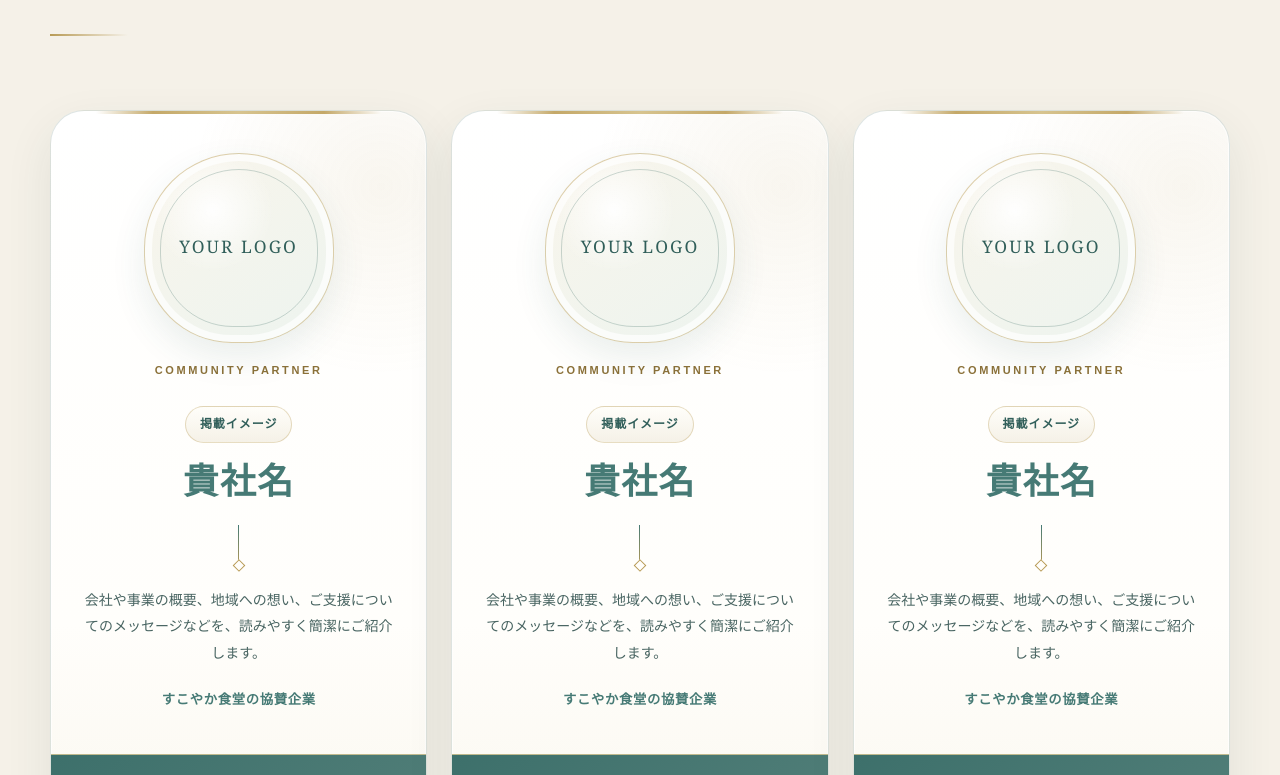
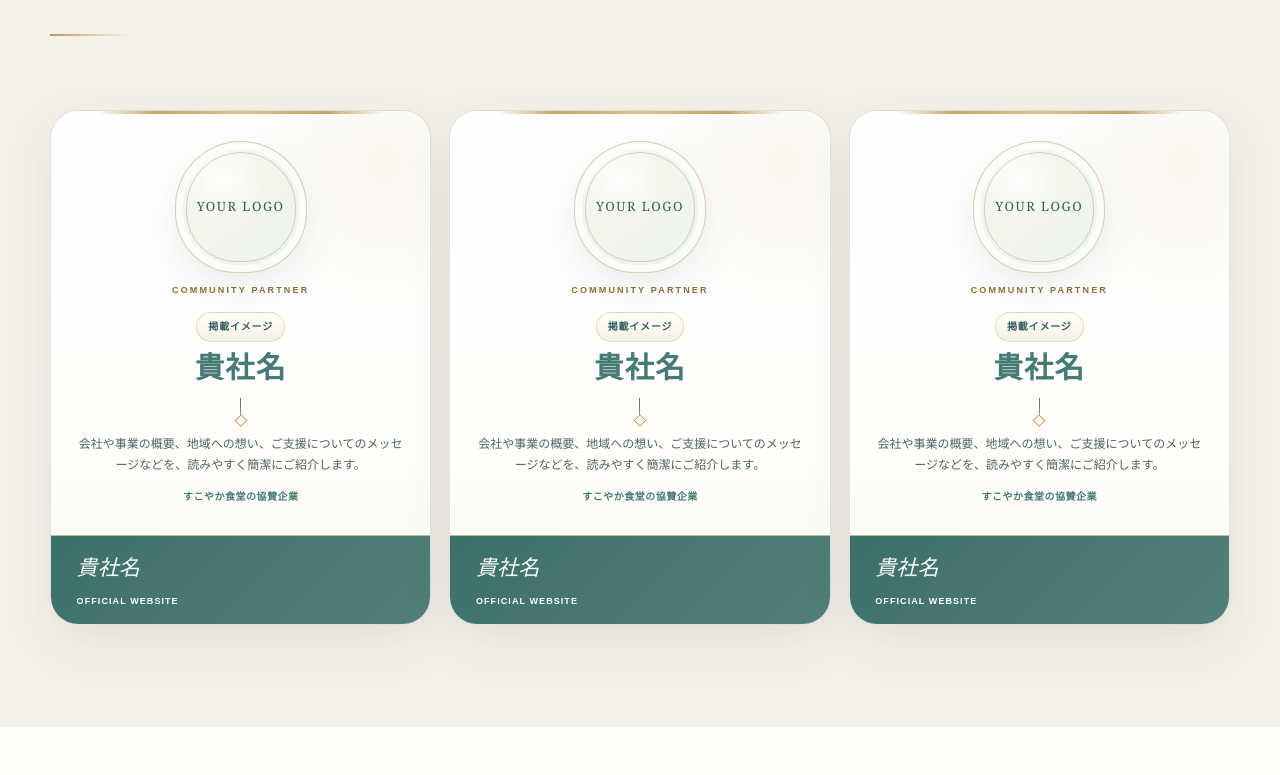
Before and after one commit to SUKOYAKASHOKUDO/sukoyaka-shokudo, a Next.js app: page /partners in a window 1280 px wide. Shown: the part 1485-2260 px from the top of the page. Built offline with nearby package versions, Linux system fonts and the light colour scheme.

Commit message:
Compact partner cards for larger directories

```diff
--- a/app/storybook-world.css
+++ b/app/storybook-world.css
@@ -1713,7 +1713,7 @@ body::selection {
 .partner-showcase-list {
   display: grid;
   grid-template-columns: repeat(3, minmax(0, 1fr));
-  gap: 24px;
+  gap: 18px;
 }
 
 .partner-showcase-card {
@@ -1723,7 +1723,7 @@ body::selection {
   overflow: hidden;
   flex-direction: column;
   border: 1px solid rgba(49, 95, 90, 0.16);
-  border-radius: 34px;
+  border-radius: 28px;
   background:
     radial-gradient(circle at 88% 10%, rgba(184, 155, 86, 0.09), transparent 25%),
     linear-gradient(180deg, #fff 0%, #fffefb 68%, #faf7ee 100%);
@@ -1746,12 +1746,12 @@ body::selection {
 
 .partner-showcase-body {
   display: grid;
-  min-height: 520px;
+  min-height: 374px;
   flex: 1;
   grid-template-columns: 1fr;
   align-content: start;
-  gap: 26px;
-  padding: clamp(28px, 3.4vw, 42px) clamp(22px, 2.6vw, 34px);
+  gap: 14px;
+  padding: clamp(22px, 2.5vw, 30px) clamp(18px, 2vw, 26px);
 }
 
 .partner-logo-column {
@@ -1759,13 +1759,13 @@ body::selection {
   align-items: center;
   flex-direction: column;
   justify-content: center;
-  gap: 18px;
+  gap: 10px;
 }
 
 .partner-logo-arch {
   position: relative;
   display: grid;
-  width: min(190px, 72%);
+  width: min(132px, 54%);
   aspect-ratio: 1;
   overflow: hidden;
   place-items: center;
@@ -1781,7 +1781,7 @@ body::selection {
 
 .partner-logo-arch::after {
   position: absolute;
-  inset: 15px;
+  inset: 10px;
   border: 1px solid rgba(49, 95, 90, 0.24);
   border-radius: inherit;
   content: "";
@@ -1789,20 +1789,20 @@ body::selection {
 
 .partner-logo-arch img {
   object-fit: contain;
-  padding: 28px;
+  padding: 20px;
 }
 
 .partner-logo-arch span {
   z-index: 1;
   color: #315f5a;
   font-family: Georgia, "Times New Roman", serif;
-  font-size: clamp(14px, 1.35vw, 19px);
+  font-size: clamp(11px, 1vw, 14px);
   letter-spacing: 0.12em;
 }
 
 .partner-card-label {
   color: #8b7139;
-  font-size: 11px;
+  font-size: 9px;
   font-weight: 800;
   letter-spacing: 0.24em;
 }
@@ -1817,12 +1817,12 @@ body::selection {
 
 .partner-preview-badge {
   display: inline-flex;
-  margin-bottom: 18px;
+  margin-bottom: 8px;
   border: 1px solid rgba(184, 155, 86, 0.34);
   border-radius: 999px;
   background: linear-gradient(180deg, #fffefa, #f5f1e7);
-  padding: 7px 14px;
-  font-size: 12px;
+  padding: 5px 11px;
+  font-size: 10px;
   font-weight: 800;
   letter-spacing: 0.08em;
 }
@@ -1831,7 +1831,7 @@ body::selection {
   margin: 0;
   color: #467a75;
   font-family: var(--storybook-round);
-  font-size: clamp(28px, 2.8vw, 40px);
+  font-size: clamp(25px, 2.3vw, 33px);
   font-weight: 900;
   letter-spacing: 0.04em;
   line-height: 1.22;
@@ -1842,8 +1842,8 @@ body::selection {
   position: relative;
   display: block;
   width: 1px;
-  height: 42px;
-  margin: 20px 0;
+  height: 24px;
+  margin: 12px 0;
   background: linear-gradient(#467a75, #b89b56);
 }
 
@@ -1860,31 +1860,36 @@ body::selection {
 }
 
 .partner-showcase-copy p {
+  display: -webkit-box;
   max-width: 610px;
   margin: 0;
+  overflow: hidden;
   color: #496562;
-  line-height: 1.9;
-  font-size: 14px;
+  font-size: 12px;
+  line-height: 1.75;
+  -webkit-box-orient: vertical;
+  -webkit-line-clamp: 4;
 }
 
 .partner-showcase-copy small {
-  margin-top: 22px;
+  margin-top: 12px;
   color: #467a75;
   font-weight: 800;
+  font-size: 10px;
   letter-spacing: 0.05em;
 }
 
 .partner-showcase-footer {
   position: relative;
   display: flex;
-  min-height: 94px;
+  min-height: 70px;
   align-items: flex-start;
   flex-direction: column;
   justify-content: space-between;
   gap: 8px;
   background: linear-gradient(135deg, #3d706b, #527f79);
   color: #fff;
-  padding: 20px clamp(22px, 2.6vw, 34px);
+  padding: 14px clamp(18px, 2vw, 26px);
 }
 
 .partner-showcase-footer::before {
@@ -1899,7 +1904,7 @@ body::selection {
 
 .partner-showcase-footer strong {
   font-family: Georgia, "Times New Roman", serif;
-  font-size: clamp(20px, 2vw, 27px);
+  font-size: clamp(18px, 1.65vw, 23px);
   font-style: italic;
   font-weight: 500;
 }
@@ -1907,7 +1912,7 @@ body::selection {
 .partner-showcase-footer a,
 .partner-showcase-footer span {
   color: inherit;
-  font-size: 12px;
+  font-size: 9px;
   font-weight: 800;
   letter-spacing: 0.12em;
   overflow-wrap: anywhere;
@@ -1977,7 +1982,7 @@ body::selection {
   }
 
   .partner-logo-arch {
-    width: min(210px, 64vw);
+    width: min(150px, 48vw);
   }
 }
 
```
